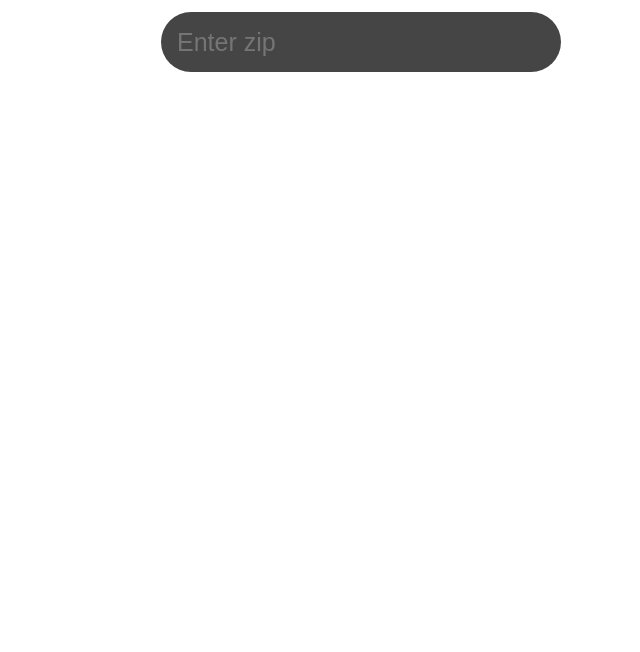
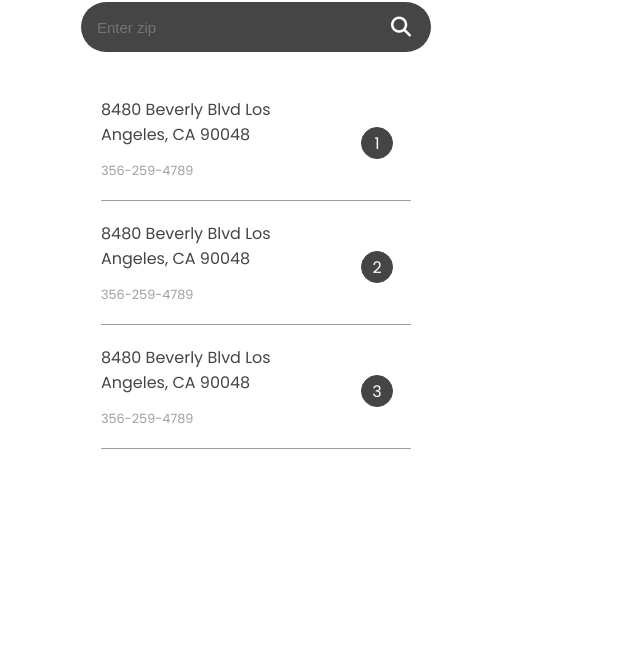
Before and after one commit to Sleggi/Google-Maps-Locator-App, a plain HTML site: page index.html in a window 1280 px wide. Shown: the part 148-800 px from the top of the page, without its empty margins (19-659 px from the left). Drawn offline with Linux system fonts and the light colour scheme; some packages are replaced by stand-ins of ours.

Commit message:
Add styling to store locator

```diff
--- a/index.html
+++ b/index.html
@@ -5,6 +5,8 @@
     <meta charset="UTF-8">
     <meta name="viewport" content="width=device-width, initial-scale=1.0">
     <link rel="stylesheet" href="./style/style.css">
+    <link href="https://fonts.googleapis.com/css2?family=Poppins&display=swap" rel="stylesheet">
+    <script src="https://kit.fontawesome.com/25c3fd8a8d.js" crossorigin="anonymous"></script>
     <title>Google map APP</title>
 </head>
 
@@ -13,6 +15,47 @@
     <div class="search-container">
         <div class="search">
             <input type="text" id='zip-code-input' placeholder="Enter zip">
+            <i class="fas fa-search"></i>
+        </div>
+    </div>
+    <div class="stores-list-container">
+        <div class="store-list">
+            <div class="store-container">
+                <div class="left-side">
+                    <div class="store-addres">
+                        8480 Beverly Blvd
+                        Los Angeles, CA 90048
+                    </div>
+                    <div class="store-phone-number">
+                        356-259-4789
+                    </div>
+                </div>
+                <div class='number'>1</div>
+            </div>
+            <div class="store-container">
+                <div class="left-side">
+                    <div class="store-addres">
+                        8480 Beverly Blvd
+                        Los Angeles, CA 90048
+                    </div>
+                    <div class="store-phone-number">
+                        356-259-4789
+                    </div>
+                </div>
+                <div class='number'>2</div>
+            </div>
+            <div class="store-container">
+                <div class="left-side">
+                    <div class="store-addres">
+                        8480 Beverly Blvd
+                        Los Angeles, CA 90048
+                    </div>
+                    <div class="store-phone-number">
+                        356-259-4789
+                    </div>
+                </div>
+                <div class='number'>3</div>
+            </div>
         </div>
     </div>
 
--- a/style/style.css
+++ b/style/style.css
@@ -8,7 +8,7 @@ body {
     width: 100vw;
     height: 100vh;
     position: relative;
-
+    font-family: 'Poppins', sans-serif;
 }
 
 #map {
@@ -19,23 +19,23 @@ body {
 .locator {
     position: absolute;
     z-index: 100;
-    font-size: 2rem;
+    font-size: 1.7rem;
     font-weight: bold;
     color: #333;
     text-transform: uppercase;
     top: 100px;
-    left: 180px;
+    left: 100px;
 }
 
 .search-container {
     position: absolute;
     z-index: 200;
-    width: 400px;
-    height: 60px;
+    width: 350px;
+    height: 50px;
     background-color: #454545;
     border-radius: 30px;
-    top: 160px;
-    left: 180px;
+    top: 150px;
+    left: 100px;
     display: flex;
 }
 
@@ -48,7 +48,7 @@ body {
 
 .search-container input {
     width: 100%;
-    font-size: 25px;
+    font-size: 15px;
     background-color: transparent;
     border: none;
     color: #fff;
@@ -60,3 +60,62 @@ body {
 .search-container input:focus {
     outline: none;
 }
+
+i {
+    position: absolute;
+    right: 20px;
+    font-size: 20px;
+    color: #fff;
+}
+
+
+.stores-list-container {
+    width: 350px;
+    bottom: 20px;
+    background-color: #fff;
+    position: absolute;
+    z-index: 333;
+    border-radius: 30px;
+    top: 225px;
+    left: 100px;
+}
+
+
+
+.store-container {
+    margin-left: 20px;
+    margin-right: 20px;
+    display: flex;
+    padding-top: 20px;
+    width: 310px;
+    border-bottom: 1px solid #a19f9f;
+}
+
+
+.store-addres {
+    margin-bottom: 15px;
+    color: #454545;
+    width: 200px;
+}
+
+.store-phone-number {
+    font-size: .8rem;
+    color: #a19f9f;
+    padding-bottom: 20px;
+
+}
+
+.number {
+    margin-left: 60px;
+    margin-top: 30px;
+    border: 1px solid #454545;
+    border-radius: 100%;
+    background-color: #454545;
+    font-size: 1rem;
+    width: 2rem;
+    height: 2rem;
+    color: #fff;
+    display: flex;
+    align-items: center;
+    justify-content: center;
+}
```
